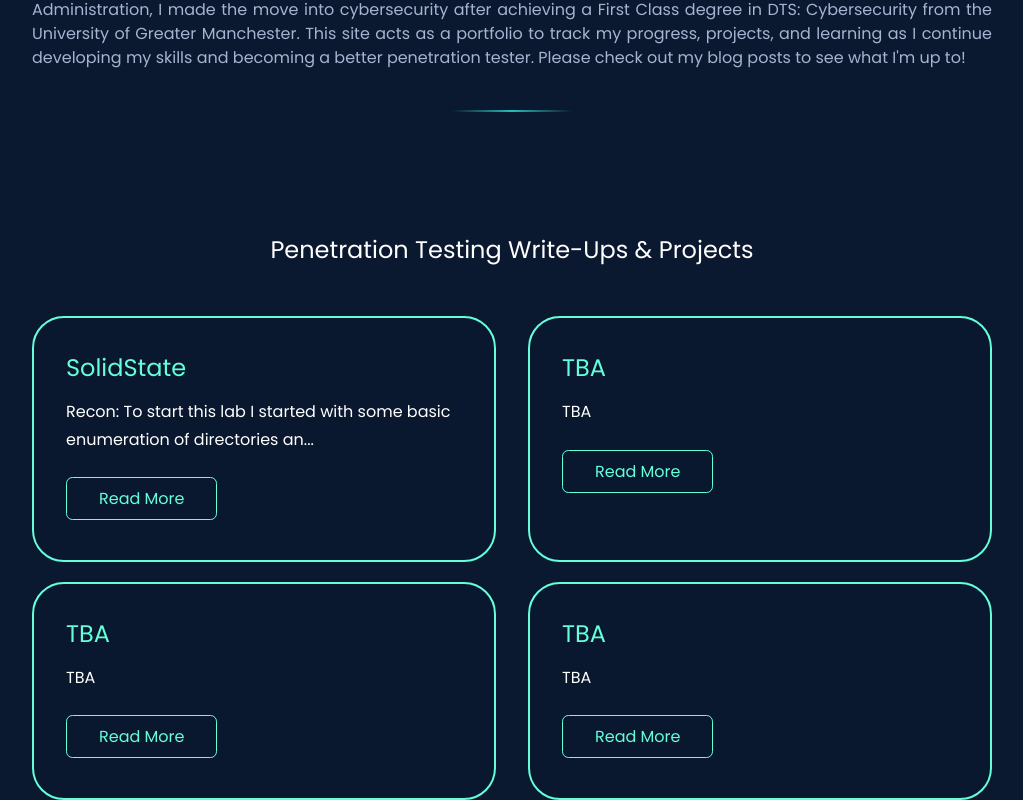
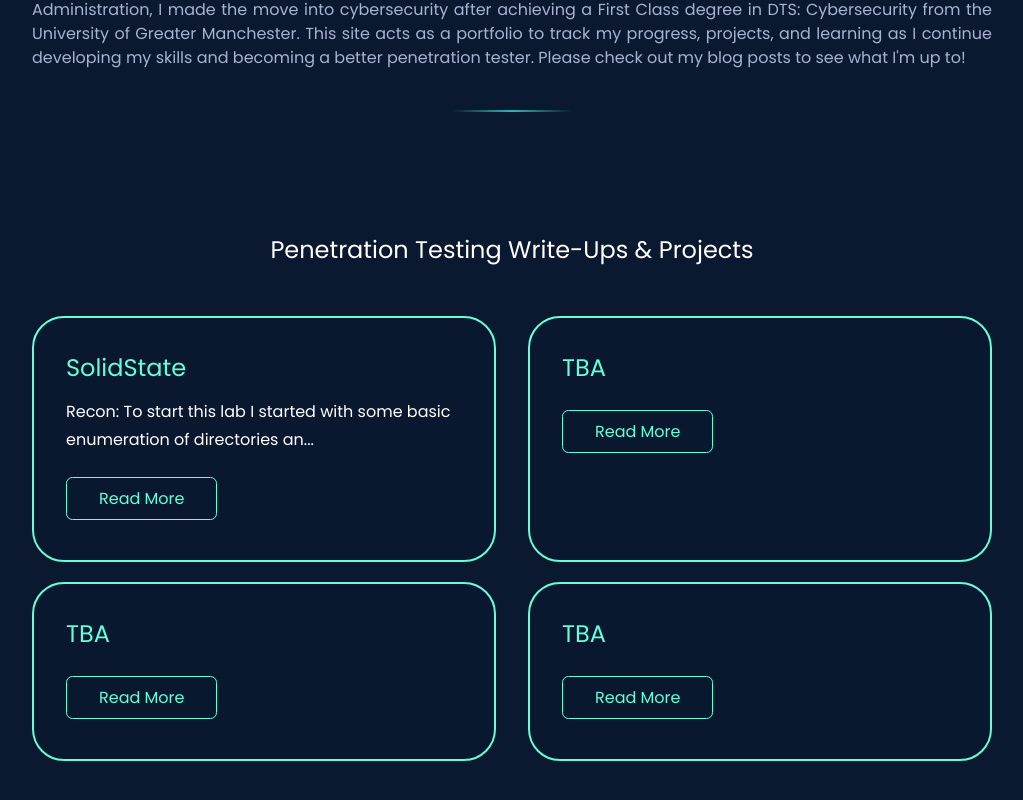
Before and after one commit to JacksonLDJ/react-portfolio-website, a React (Create React App) app: page / in a window 1280 px wide. Shown: the part 641-1441 px from the top of the page, without its empty margins (128-1151 px from the left). After the commit the page ends 1402 px from the top, so only its background shows below. Built offline with nearby package versions, Linux system fonts and the light colour scheme.

Commit message:
Update posts.js

```diff
--- a/src/data/posts.js
+++ b/src/data/posts.js
@@ -74,6 +74,19 @@ I then attempted to connect to this port:
 ![James Admin Remote Access Tool](https://raw.githubusercontent.com/JacksonLDJ/writeup-assets/main/htb/SolidState/1_James_Admin.png "Logged into the admin panel")
 
 
+I then checked what users were present and began changing passwords and attempting to log in to their accounts via POP3 to see if I could find anything of use. I eventually found the user Mindy.
+
+![Mindy Password Reset](https://https://raw.githubusercontent.com/JacksonLDJ/writeup-assets/blob/main/htb/SolidState/2_password_change_mindy.png "Password reset for Mindy")
+
+I then logged into her account and started to look through her inbox.
+
+![Mindy Email](https://raw.githubusercontent.com/JacksonLDJ/writeup-assets/blob/main/htb/SolidState/3_Mindy_email.png "First email for Mindy")
+
+The second email revealed new SSH credentials.
+
+![Mindy Second Email](https://raw.githubusercontent.com/JacksonLDJ/writeup-assets/blob/main/htb/SolidState/4_Mindy_login_creds.png "Email revealing SSH creds"
+
+
 
 `
       },
@@ -82,7 +95,7 @@ I then attempted to connect to this port:
         title: "",
         className: "blog-text",
         content:
-          "TBA"
+          ""
       }
     ]
   },
@@ -96,14 +109,14 @@ I then attempted to connect to this port:
         img: "",
         className: "",
         content:
-          "TBA"
+          ""
       },
       {
         template: "align-right",
         title: "",
         className: "blog-text",
         content:
-          "TBA"
+          ""
       }
     ]
   },
@@ -117,14 +130,14 @@ I then attempted to connect to this port:
         img: "",
         className: "",
         content:
-          "TBA"
+          ""
       },
       {
         template: "align-right",
         title: "",
         className: "blog-text",
         content:
-          "TBA"
+          ""
       }
     ]
   },
@@ -138,7 +151,7 @@ I then attempted to connect to this port:
         img: "",
         className: "",
         content:
-          "TBA"
+          ""
       },
       {
         template: "align-right",
```
